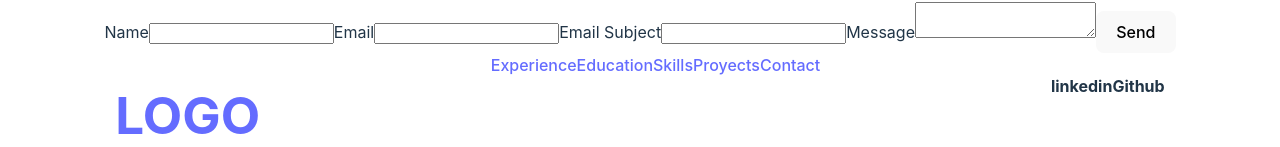
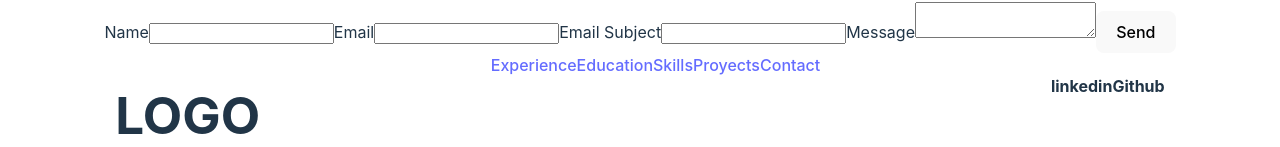
Before and after one commit to Cecilia-Suarez/Portfolio-----Frontend, a React (Vite) app: page / in a window 1280 px wide. Shown: the part 805-952 px from the top of the page. Built offline with nearby package versions, Linux system fonts and the light colour scheme; no server answers.

Commit message:
Linking of the footer logo to home

```diff
--- a/src/Sections/Footer.jsx
+++ b/src/Sections/Footer.jsx
@@ -1,11 +1,18 @@
 import React from 'react'
 import Navbar from '../Components/Navbar'
-import { Link } from 'react-router-dom'
+import { useNavigate } from 'react-router-dom';
 
 const Footer = () => {
+  const navigate = useNavigate();
+
+  const handleLogoClick = () => {
+    navigate("/");
+    window.scrollTo({ top: 0, behavior: "smooth" });
+  };
+
   return (
     <div style={{display: 'flex', justifyContent:'space-around', width: '100vw', padding: '0%'}}>
-        <Link to={"/"}><h1>LOGO</h1></Link>
+        <h1 onClick={handleLogoClick}>LOGO</h1>
         <Navbar/>
         <div style={{display: 'flex', justifyContent:'space-around', padding: '0%'}}>
             <h4>linkedin</h4>
```
